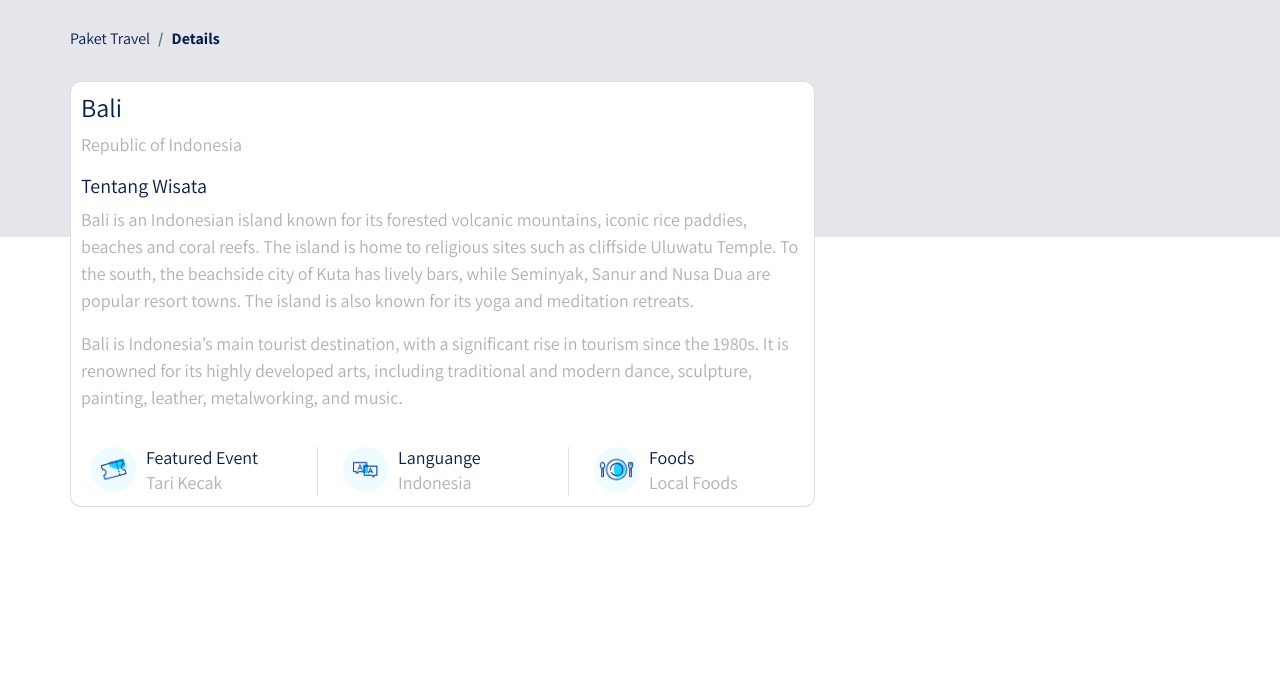
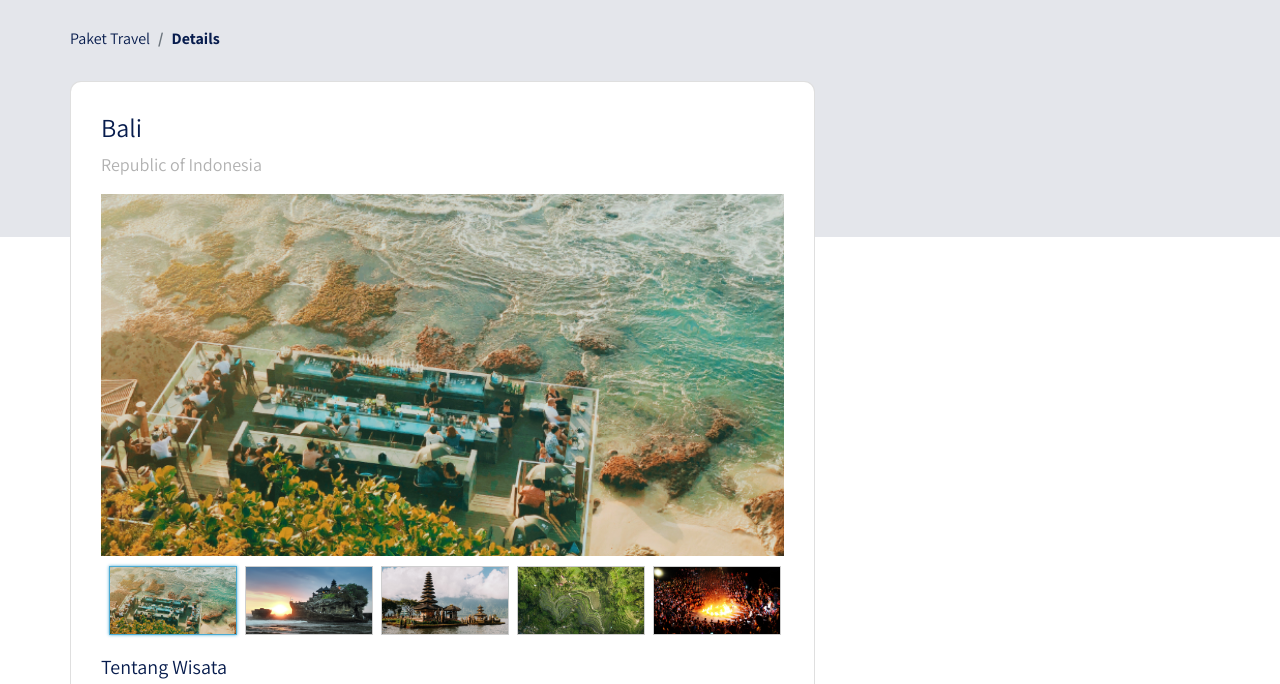
Before and after one commit to akbarreynaldi/WeGO-Website, a website: page details.html in a window 1280 px wide. Shown: the part 71-755 px from the top of the page. Drawn offline with Linux system fonts and the light colour scheme; a web font is replaced by a local one.

Commit message:
membuat gallery dengan menggunakan xzoom

```diff
--- a/details.html
+++ b/details.html
@@ -6,6 +6,7 @@
     <meta name="viewport" content="width=device-width, initial-scale=1.0">
     <title>WeGO</title>
     <link rel="stylesheet" href="frontend/libraries/bootstrap/css/bootstrap.min.css">
+    <link rel="stylesheet" href="frontend/libraries/xzoom/xzoom.css">
     <link href="https://fonts.googleapis.com/css2?family=Assistant:wght@200;300;400;600;700;800&family=Playfair+Display:ital,wght@0,400;0,500;0,600;0,700;0,800;0,900;1,400;1,500;1,600;1,700;1,800;1,900&display=swap" rel="stylesheet">
     <link rel="stylesheet" href="frontend/styles/main.css">
     <link rel="shortcut icon" href="/favicon.ico" type="image/x-icon">
@@ -96,7 +97,26 @@
                             <h1>Bali</h1>
                             <p>Republic of Indonesia</p>
                             <div class="gallery">
-
+                                <div class="xzoom-container">
+                                    <img src="frontend/images/pic_featured-1.jpg" alt="xzoom" class="xzoom" id="xzoom-default" xoriginal="frontend/images/pic_featured-1.jpg">
+                                </div>
+                                <div class="xzoom-thumbs">
+                                    <a href="frontend/images/pic_featured-1.jpg">
+                                        <img src="frontend/images/pic_featured-1.jpg" width="128" alt="Destination Images" class="xzoom-gallery" xpreview="frontend/images/pic_featured-1.jpg">
+                                    </a>
+                                    <a href="frontend/images/pic_featured-2.jpg">
+                                        <img src="frontend/images/pic_featured-2.jpg" width="128" alt="Destination Images" class="xzoom-gallery" xpreview="frontend/images/pic_featured-2.jpg">
+                                    </a>
+                                    <a href="frontend/images/pic_featured-3.jpg">
+                                        <img src="frontend/images/pic_featured-3.jpg" width="128" alt="Destination Images" class="xzoom-gallery" xpreview="frontend/images/pic_featured-3.jpg">
+                                    </a>
+                                    <a href="frontend/images/pic_featured-4.jpg">
+                                        <img src="frontend/images/pic_featured-4.jpg" width="128" alt="Destination Images" class="xzoom-gallery" xpreview="frontend/images/pic_featured-4.jpg">
+                                    </a>
+                                    <a href="frontend/images/pic_featured-5.jpg">
+                                        <img src="frontend/images/pic_featured-5.jpg" width="128" alt="Destination Images" class="xzoom-gallery" xpreview="frontend/images/pic_featured-5.jpg">
+                                    </a>
+                                </div>
                             </div>
                             <h2>Tentang Wisata</h2>
                             <p>
@@ -195,6 +215,17 @@
     <script src="frontend/libraries/jquery/jquery-3.5.1.min.js"></script>
     <script src="frontend/libraries/bootstrap/js/bootstrap.min.js"></script>
     <script src="frontend/libraries/retina/retina.min.js"></script>
+    <script src="frontend/libraries/xzoom/xzoom.min.js"></script>
+    <script>
+        $(document).ready(function() {
+            $('.xzoom, .xzoom-gallery').xzoom({
+                zoomWidth: 500,
+                title: false,
+                tint: '#333',
+                Xoffset: 15
+            });
+        });
+    </script>
 </body>
 
 </html>
--- a/frontend/styles/main.scss
+++ b/frontend/styles/main.scss
@@ -258,7 +258,7 @@ header {
         }
     }
     .card-details {
-        padding: 10px;
+        padding: 30px;
         border-radius: 11px;
         -webkit-border-radius: 11px;
         -moz-border-radius: 11px;
@@ -273,6 +273,21 @@ header {
         p {
             font-size: 18px;
             color: #B1B1B1;
+        }
+    }
+    .gallery {
+        .xzoom-container {
+            display: block;
+            .xzoom {
+                width: 100%;
+                box-shadow: none;
+                margin-bottom: 10px;
+            }
+            .xactive {
+                border: 2px solid #1ABC9C;
+                box-shadow: none;
+            }
+        }
     }
     .features {
         margin-top: 20px;
@@ -296,7 +311,6 @@ header {
         }
     }
 }
-}
 
 //Footer
 .section-footer {
```
Also changed, not shown: frontend/images/pic_featured-1.jpg (added), frontend/images/pic_featured-2.jpg (added), frontend/images/pic_featured-2@2x.jpg (added), frontend/images/pic_featured-3.jpg (added), frontend/images/pic_featured-3@2x.jpg (added), frontend/images/pic_featured-4.jpg (added), frontend/images/pic_featured-5.jpg (added), frontend/images/pic_featured-5@2x.jpg (added), frontend/styles/main.css, 3 other files. Lines whose indentation alone changed are shown as unchanged.
